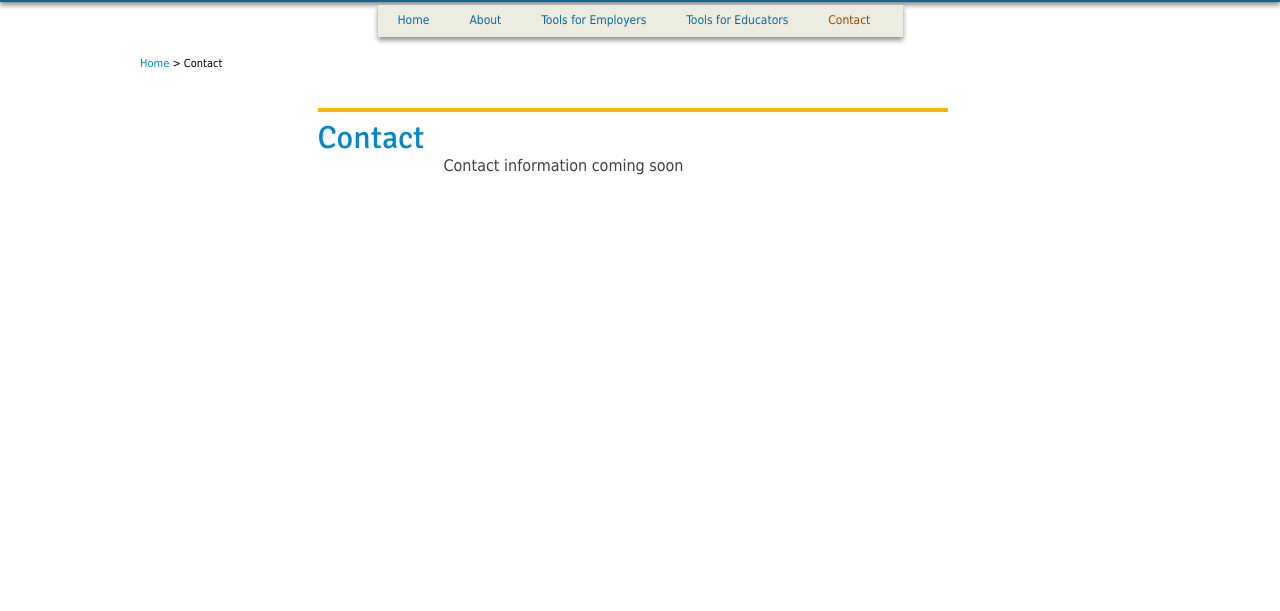
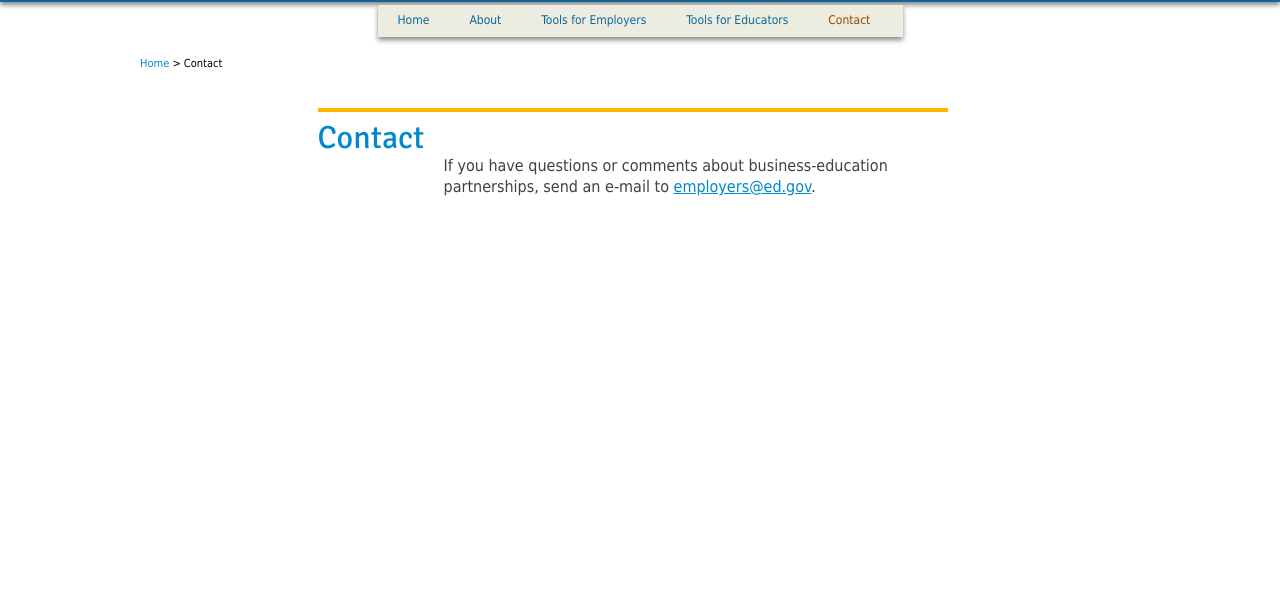
Before and after one commit to LINCS/employer-educator-partnerships, a plain HTML site: page contact.htm in a window 1280 px wide. Shown: the part 105-716 px from the top of the page. Drawn offline with Linux system fonts and the light colour scheme; a web font is replaced by a local one.

Commit message:
Modified contact page
Added contain email address

```diff
--- a/contact.htm
+++ b/contact.htm
@@ -93,10 +93,9 @@ function hideDropDown() {
 			<hr />
 			<span class = "contactHeading">Contact</span><br />
             <div id = "contactInfo">
-            Contact information coming soon
-        	<!--If you have questions or comments about business-education partnerships, send an e-mail to
-            <span class = "contactEmail"><a href = "mailto:xxxxx@ed.gov" target = "_top">xxxxx@ed.gov</a></span>.
-            -->
+            <!-- Contact information coming soon -->
+        	If you have questions or comments about business-education partnerships, send an e-mail to
+            <span class = "contactEmail"><a href = "mailto:employers@ed.gov" target = "_top">employers@ed.gov</a></span>.
             </div>
         </div>
 	</div>
```
